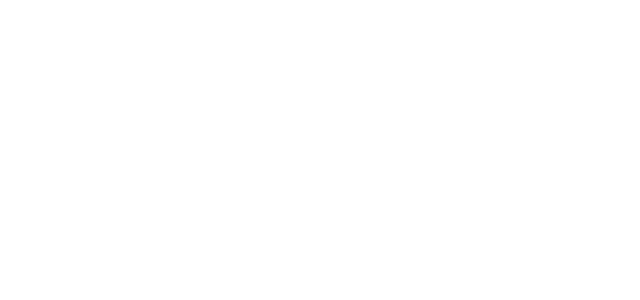
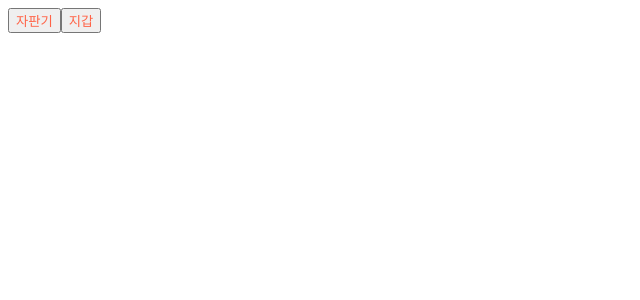
Before and after one commit to codesquad-members-2022/fe-vm, a React (Create React App) app: page / in a window 1280 px wide. Shown: the top 300 px of the page, without its empty margins (0-640 px from the left). Built offline with nearby package versions, Linux system fonts and the light colour scheme.

Commit message:
[feat] header 메뉴 클릭시 상태 변경 기능 구현

```diff
--- a/package.json
+++ b/package.json
@@ -8,7 +8,10 @@
     "@testing-library/user-event": "^13.5.0",
     "react": "^18.1.0",
     "react-dom": "^18.1.0",
+    "react-router-dom": "^6.3.0",
     "react-scripts": "5.0.1",
+    "styled-component": "^2.8.0",
+    "styled-components": "^5.3.5",
     "web-vitals": "^2.1.4"
   },
   "scripts": {
--- a/skeleton.js
+++ /dev/null
@@ -1 +0,0 @@
-import React from 'react';
--- a/src/App.js
+++ b/src/App.js
@@ -1,7 +1,18 @@
+import { useState } from 'react';
+import { Header } from './components/header/header';
 import './App.css';
 
 function App() {
-  return;
+  const [isVMClicked, setVMClicked] = useState(true);
+  const [isWalletClicked, setWalletClicked] = useState(true);
+
+  return (
+    <>
+      <Header
+        VMStateObj={{ isVMClicked, setVMClicked }}
+        WalletStateObj={{ isWalletClicked, setWalletClicked }}
+      />
+    </>
+  );
 }
-
 export default App;
--- /dev/null
+++ b/src/components/header/header.js
@@ -0,0 +1,35 @@
+import styled, { css } from 'styled-components';
+
+export const Header = ({ VMStateObj, WalletStateObj }) => {
+  const { isVMClicked, setVMClicked } = VMStateObj;
+  const { isWalletClicked, setWalletClicked } = WalletStateObj;
+
+  const handleVMClick = () => {
+    setVMClicked(!isVMClicked);
+  };
+
+  const handleWalletClick = () => {
+    setWalletClicked(!isWalletClicked);
+  };
+
+  return (
+    <div>
+      <VMButton isClick={isVMClicked} onClick={handleVMClick}>
+        자판기
+      </VMButton>
+      <WalletButton isClick={isWalletClicked} onClick={handleWalletClick}>
+        지갑
+      </WalletButton>
+    </div>
+  );
+};
+
+const VMButton = styled.button`
+  color: ${({ isClick }) => isClick && 'tomato'};
+  cursor: pointe;
+`;
+
+const WalletButton = styled.button`
+  color: ${({ isClick }) => isClick && 'tomato'};
+  cursor: pointe;
+`;
--- a/src/index.js
+++ b/src/index.js
@@ -1,10 +1,13 @@
 import React from 'react';
 import ReactDOM from 'react-dom/client';
+import { BrowserRouter } from 'react-router-dom';
 import App from './App';
 
 const root = ReactDOM.createRoot(document.getElementById('root'));
 root.render(
   <React.StrictMode>
-    <App />
+    <BrowserRouter>
+      <App />
+    </BrowserRouter>
   </React.StrictMode>
 );
```
Also changed, not shown: 1 other file (tests, documents, lock files or other folders).
